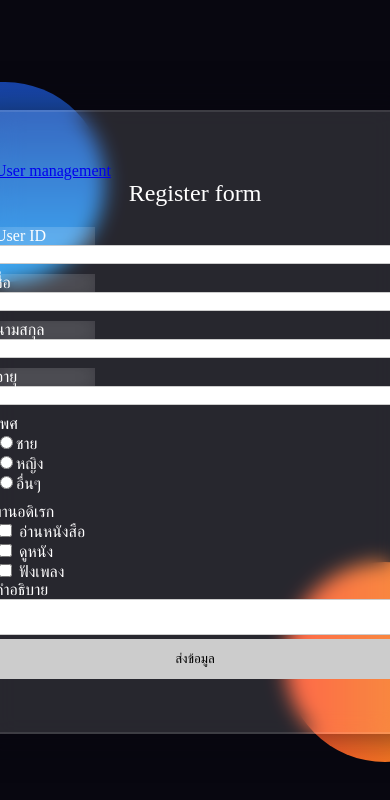
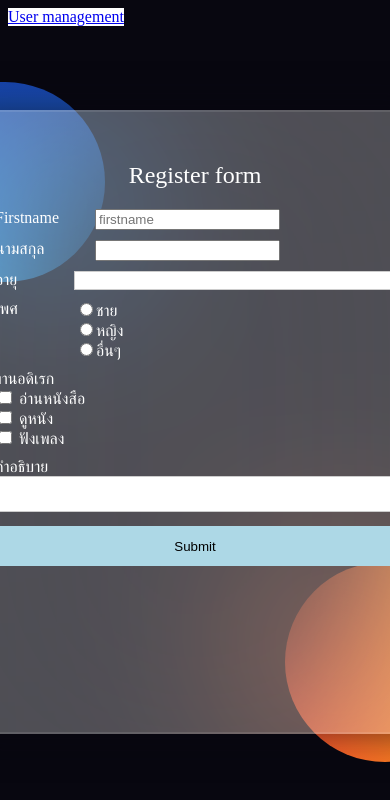
Before and after one commit to BuGaman47/241_2567_700, a website: page หน้าบ้าน/index1.html in a window 390 px wide. Shown: the top 800 px of the page. Drawn offline with nearby package versions, Linux system fonts and the light colour scheme; a web font is replaced by a local one.

Commit message:
up 14/3/68

```diff
--- a/หน้าบ้าน/index1.html
+++ b/หน้าบ้าน/index1.html
@@ -6,36 +6,33 @@
 <head>
     <meta charset="UTF-8">
     <meta name="viewport" content="width=device-width, initial-scale=1.0">
-    <title>Document</title>
+    <title>Register form</title>
     <link rel="stylesheet" href="style.css">
 </head>
 
 <body>
+    <div class="User-MG">
+        <a href="user.html">User management</a>
+    </div>
     <div class="background">
         <div class="shape"></div>
         <div class="shape"></div>
     </div>
     <form>
-    <a href="user.html">User management</a>
+
     <div class="container">
         <div class="header">
             Register form
         </div>
 
         <div class="flex form-input">
-            <div class="header-form">User ID</div>
-            <input class="form" name="id" type="number">
-        </div>
-
-
-        <div class="flex form-input">
-            <div class="header-form">ชื่อ</div>
-            <input class="form" name="firstname" type="text">
+            <div class="header-form">Firstname</div>
+            <input class="form-name" name="firstname" type="text" placeholder="firstname">
         </div>
 
         <div class="flex form-input">
             <div class="header-form">นามสกุล</div>
-            <input class="form" name="lastname" type="text">
+            <input class="form-name" name="lastname" type="text">
         </div>
 
         <div class="flex form-input">
@@ -78,8 +75,8 @@
 
         <div id = message class="message"></div>
 
-        <div class="submit-v">
-            <button onclick="submitData()" class="button">ส่งข้อมูล</button>
+        <div class="submit">
+            <button onclick="submitData()" class="button">Submit</button>
         </div>
 
     </div>
--- a/หน้าบ้าน/style.css
+++ b/หน้าบ้าน/style.css
@@ -1,10 +1,10 @@
 @font-face {
     font-family: 'Kanit';
-    src: url('./Kanit/Kanit-Regular.ttf');
+    src: url('./Kanit/CounterStreamDemoRegular.ttf');
 }
 
 body {
-    font-family: 'Kanit';
+    font-family:;
     background-color: #080710;
     color: #fff;
 
@@ -45,21 +45,31 @@ body {
     height: 530px;
     width: 400px;
     max-width: 800px;
+    padding: auto;
+}
+.form-input{
+    width: 100%;
+    margin: 10px 0;
+    border-radius: 6px;
+    border: 1px solid #
 
-    padding: 0px;
+}
+.User-MG{
 
-
+    background-color: #ffff;
+    backdrop-filter: blur(10px);
+    position: absolute;
 }
 form{
     height: 520px;
     width: 400px;
-    background-color: rgba(255,255,255,0.13);
+    background-color: rgba(255, 255, 255, 0.29);
     position: absolute;
     transform: translate(-50%,-50%);
     top: 50%;
     left: 50%;
     border-radius: 20px;
-    backdrop-filter: blur(10px);
+    backdrop-filter: blur(100px);
     border: 2px solid rgba(255,255,255,0.1);
     box-shadow: 0 0 40px rgba(8,7,16,0.6);
     padding: 50px 35px;
@@ -75,8 +85,6 @@ form{
 }
 .header-form {
     width: 100px;
-    background-color:rgba(255,255,255,0.1);
-    backdrop-filter: blur(10px);
 
 }
 
@@ -91,6 +99,7 @@ form{
 
 input.form,
 textarea {
+
     border: 1px solid #ccc;
     width: 100%;
 }
@@ -100,10 +109,15 @@ textarea {
 
 }
 .button {
-    background-color: #ccc;
+
+    background-color: lightblue;
     border: 0;
     width: 100%;
     height: 40px;
+    border-radius: 5px;
+}
+button:hover {
+    background-color: lightgreen;
 }
 .message {
     margin-bottom: 10px;
@@ -121,7 +135,7 @@ textarea {
 }
 @media screen and (max-width: 768px) {
     .flex {
-        flex-direction: column;
+        flex-direction:;
     }
     .header{
         font-size: 24px;
--- a/หน้าบ้าน/user.css
+++ b/หน้าบ้าน/user.css
@@ -22,9 +22,10 @@ a:hover {
 }
 
 table {
-    max-width: 800px;
+    max-width: 100%;
+    max-height: 100%;
+    height: 100%;
     text-align: center;
-   width: 100%;
    border-radius: 20px;
     background-color: none;
     backdrop-filter: blur(10px);
```
Also changed, not shown: Kanit/DEMO - PERSONAL USE ONLY.txt (added, +39 -0 lines), Kanit/CounterStreamDemoRegular.ttf (added).
